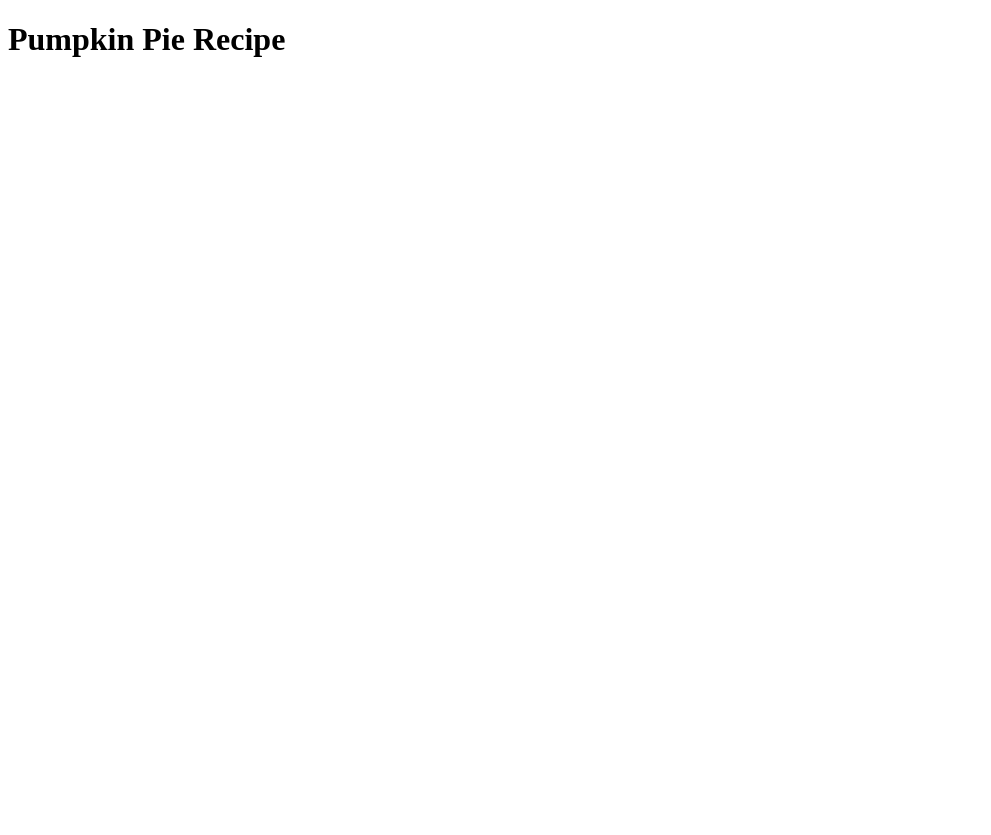
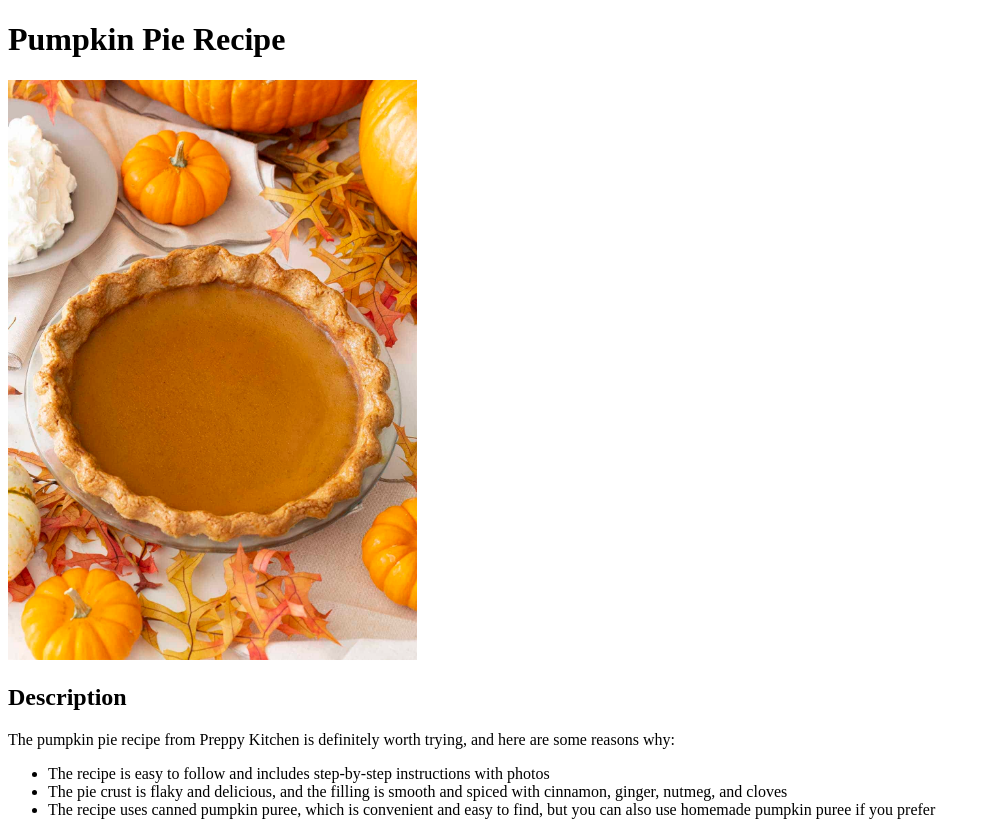
Before and after one commit to bsam24/odin-recipes, a plain HTML site: page recipes/pumpkin-pie.html in a window 1280 px wide. Shown: the whole page, without its empty margins (0-991 px from the left). Before the commit the page ends 800 px from the top, so only its background shows below. Drawn offline with Linux system fonts and the light colour scheme.

Commit message:
Add description + image
Allows users to get a better context through the use of paragraphs and unord-li

```diff
--- a/recipes/pumpkin-pie.html
+++ b/recipes/pumpkin-pie.html
@@ -9,6 +9,14 @@
 
     <body>
         <h1>Pumpkin Pie Recipe</h1>
+        <img src="./pumpkin_pie.png" alt="Picture of Pumpkin Pie" height="580" length="580">
+        <h2>Description</h2>
+        <p>The pumpkin pie recipe from Preppy Kitchen is definitely worth trying, and here are some reasons why:</p>
+        <ul>
+            <li>The recipe is easy to follow and includes step-by-step instructions with photos</li>
+            <li>The pie crust is flaky and delicious, and the filling is smooth and spiced with cinnamon, ginger, nutmeg, and cloves</li>
+            <li>The recipe uses canned pumpkin puree, which is convenient and easy to find, but you can also use homemade pumpkin puree if you prefer</li>
+        </ul>
 
     </body>
 </html>
```
